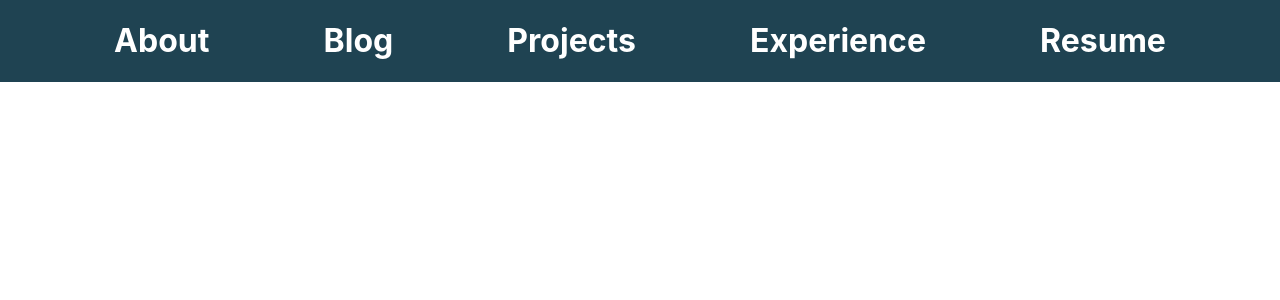
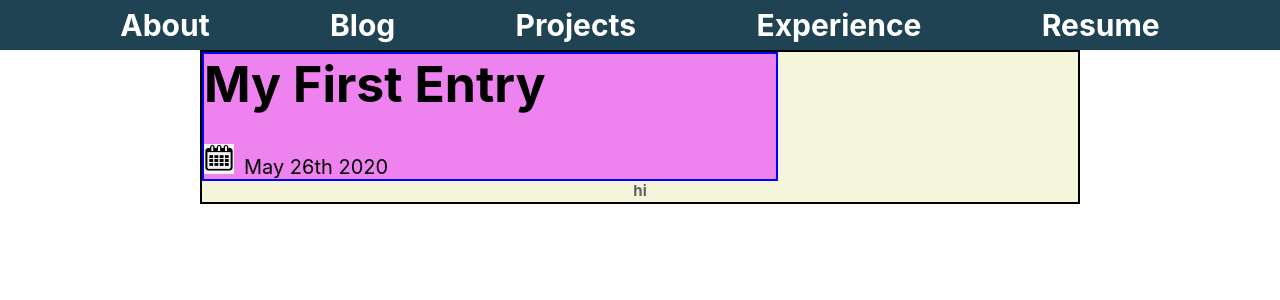
Before and after one commit to ruspatel/updatedWebsite, a React (Create React App) app: page /blog/blogentry1 in a window 1280 px wide. Shown: the top 300 px of the page. Built offline with nearby package versions, Linux system fonts and the light colour scheme.

Commit message:
added image to blogentry

```diff
--- a/public/index.html
+++ b/public/index.html
@@ -24,7 +24,7 @@
       work correctly both with client-side routing and a non-root public URL.
       Learn how to configure a non-root public URL by running `npm run build`.
     -->
-    <title>React App</title>
+    <title>Rushil Patel</title>
   </head>
   <body>
     <noscript>You need to enable JavaScript to run this app.</noscript>
--- a/src/App.css
+++ b/src/App.css
@@ -8,15 +8,18 @@
   top: 0;
   display: flex;
   justify-content: space-evenly;
-  align-items: right;
-  min-height: 10vh;
+  align-items: center;
+  /* min-height: 10vh; */
+  height: 50px;
   background-color: rgb(31, 67, 82);
   color: white;
+  overflow: inherit;
 }
 
 .header-link{
   color: white;
   text-decoration: none;
+  font-size: 15px;
 }
 .header-link:hover{
   color:rgb(58, 175, 204);
--- a/src/App.js
+++ b/src/App.js
@@ -10,11 +10,15 @@ import Projects from './Components/projects.js';
 import Experience from './Components/experience.js';
 import Example from './Components/example.js';
 import Entry from './Components/entry.js';
+import Blogentry from './Components/blogentry.js';
+import mytext from './Components/entry1.js';
 
 function App() {
-  const [name, updateName] = useState([
+  const [entry, updateEntry] = useState([
     {
-      name: 'Harry Potter and the Prisoner of Azkaban'
+      title: 'My First Entry',
+      date: 'May 26th 2020',
+      description: 'hi'
     },
     {
       name: 'Harry Potter and the Goblet of Fire'
@@ -31,9 +35,9 @@ function App() {
        <Route exact="true" path="/blog" component={Blog}/>
        <Route exact="true" path="/experience" component={Experience}/>
        <Route exact="true" path="/resume" component={Example}/>
+       <Route path="/blog/blogentry1" render={(props) => <Blogentry {...props} titleEntry={entry[0].title} dateEntry={entry[0].date} descriptionEntry={entry[0].description} />}/>
        {/* <Route exact="true" path="/projects/entry"  component={Entry}/> */}
-       <Route path="/projects/entry" render={(props) => <Entry {...props} name={name[0].name} />} />
-
+       <Route path="/projects/entry" render={(props) => <Entry {...props} name={entry[0].title} date={entry[0].date} />} />
 
     </div>
     </Switch>
--- /dev/null
+++ b/src/Components/Blog.css
@@ -0,0 +1,40 @@
+.blog-entry-container{
+    margin-left: 200px;
+    margin-right: 200px;
+    background-color: beige;
+    border: 2px solid black;
+    height: unset;
+
+}
+
+.blog-entry-header{
+    display: inline-flexbox;
+    margin: auto;
+    align-content: center;
+    background-color: violet;
+    border: 2px solid blue;
+    margin-right: 300px;
+    text-align: left;
+}
+.blogentry-title{
+    position: relative;
+    margin-left: 0px;
+    color: black;
+    font-weight: bold;
+    font-size: 50px;
+    margin-bottom: 30px;
+}
+
+.blogentry-date{
+
+    margin-left: 10px;
+    display: inline-block;
+    font-size: 20px;
+}
+
+.calendar{
+    justify-content: space-evenly;
+    display: inline-block;
+    height: 30px;
+    width: 30px;
+}
--- a/src/Components/blog.js
+++ b/src/Components/blog.js
@@ -7,37 +7,25 @@ import '../App.js';
 
 export default function Blog(){
 
-    let {path, url} = useRouteMatch();
 
     return (
 
             <div>
-            {/* <Route path="/blog/blogentry1" render={(props) => <Blogentry {...props} description={"No way this worked!"} />} />
-            <Route path="/blog/blogentry2" render={(props) => <Blogentry {...props} description={"second entry lets go!"} />} />
-             */}
-
-            {/* <Route path="/blog/blogentry2" render={(props) => <Blogentry {...props} description={"second entry lets go!"} />} /> */}
-
-
-            {/* <Link to={`${url}/blogentry1`}>Rendering with React</Link> */}
-            {/* <Route path={`${path}/firstblogentry`} component={firstblogentry} /> */}
-            {/* <Route exact path="/blog/firstblogentry" component={firstblogentry} /> */}
-
 
             <div className="blogbox">
             <div className="blog-entry">
 
-                    {/* <Link to={`${url}/blogentry1`}> */}
                     <Link to="/blog/blogentry1">
                         <div className="blog-entry-title">First Post</div>
                         <div className="blog-entry-date">May 20th 2020</div>
                         <div className="blog-entry-description">git commit "intial commit"</div>
+
                     </Link>
 
             </div>
             <div className="blog-entry">
 
-                <Link to={`${url}/blogentry2`}>
+                <Link to= "blog/blogentry2">
                     <div className="blog-entry-title">Second Post</div>
                     <div className="blog-entry-date">May 20th 2020</div>
                     <div className="blog-entry-description">Making this blog entry currently!</div>
@@ -45,16 +33,6 @@ export default function Blog(){
             </div>
 
         </div>
-        <Switch>
-
-        {/* <Route path={`${path}/:blogId`} render={(props) => <Blogentry {...props} description={"No way this worked!"} />} /> */}
-        {/* <Route path={`${path}/:blogId`} render={(props) => <Blogentry {...props} description={"No way this worked!"} />}><Blogentry /></Route> */}
-        {/* <Route path={`${path}/:blogId`} render={({routeProps}) => ( <div><h3>Hello World </h3></div>)}/> */}
-        {/* <Route path={`${path}/:blogId`}><Blogentry /></Route> */}
-        <Route path="/blog/blogentry1" component={Blogentry}/>
-
-
-        </Switch>
         </div>
     );
 }
--- a/src/Components/blogentry.js
+++ b/src/Components/blogentry.js
@@ -3,21 +3,21 @@ import '../App.css';
 import { withRouter, useParams } from 'react-router-dom';
 import {BrowserRouter as Router, Switch, Route} from 'react-router-dom';
 import Blog from './blog'
+import './Blog.css';
+import calendarIcon from './calendarIcon.png';
 
 
 
-
-function Blogentry(){
-
-    console.log('hello i am on blogentry');
-    // let {blogId} = useParams();
-    // console.log(blogId);
+function blogentry(props){
 
     return(
-        <div>
-            <h1>YAY</h1>
-            <h1>blogId</h1>
-            <div className="blog-entry-description">Hello World</div>
+        <div className="blog-entry-container">
+            <div className="blog-entry-header">
+                <div className="blogentry-title">{props.titleEntry}</div>
+                <img class="calendar" src={calendarIcon}/>
+                <div className="blogentry-date">{props.dateEntry}</div>
+            </div>
+            <div className="blog-entry-description">{props.descriptionEntry}</div>
         </div>
     );
 }
@@ -43,4 +43,4 @@ function Blogentry(){
 // }
 
 
-export default Blogentry;
+export default blogentry;
--- a/src/Components/entry.js
+++ b/src/Components/entry.js
@@ -20,6 +20,8 @@ function entry(props){
             <h1>YAY</h1>
 
             <div className="blog-entry-description">{props.name}</div>
+            <div className="blog-entry-description">{props.date}</div>
+
         </div>
     );
 }
--- /dev/null
+++ b/src/Components/entry1.js
@@ -0,0 +1,3 @@
+const mytext= "Hello World !"
+
+export default mytext;
--- a/src/Components/projects.js
+++ b/src/Components/projects.js
@@ -6,14 +6,6 @@ import '../App.js';
 
 
 function Projects(){
-  const [name, updateName] = useState([
-    {
-      name: 'Harry Potter and the Prisoner of Azkaban'
-    },
-    {
-      name: 'Harry Potter and the Goblet of Fire'
-    }
-  ]);
 
     return(
 
@@ -28,12 +20,14 @@ function Projects(){
 
             {/* <Link to="/projects/entry"><h1>Entry</h1></Link> */}
 
-          <Link to={{
+          {/* <Link to={{
             pathname: "/projects/entry",
             state:{
               name: 'Harry Potter'
             }
-          }}><h1>Entry</h1></Link>
+          }}><h1>Entry</h1></Link> */}
+          <Link to="/projects/entry"><h1>Entry</h1></Link>
+
 
     <hr />
           </div>
```
Also changed, not shown: src/Components/calendarIcon.png (added).
